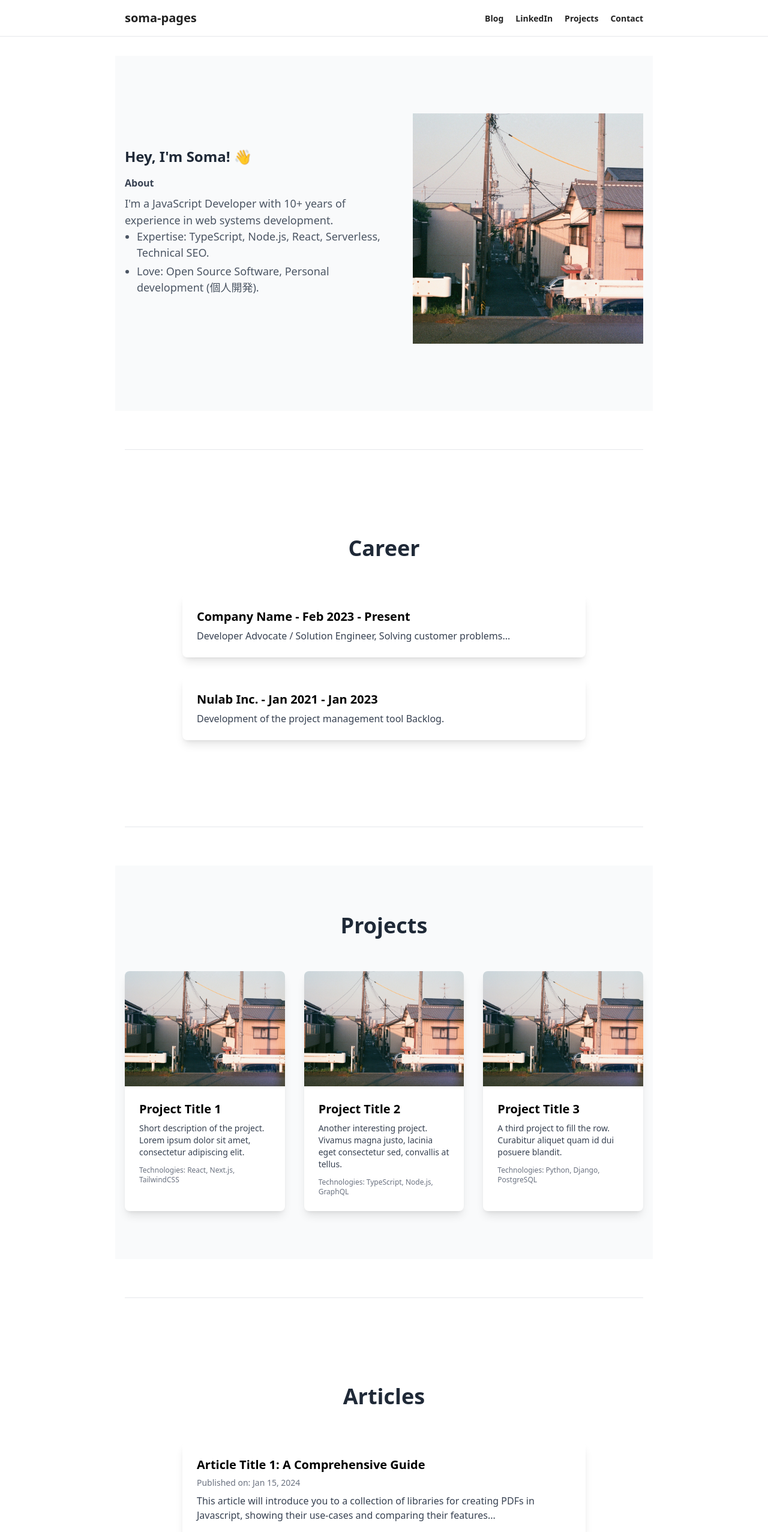
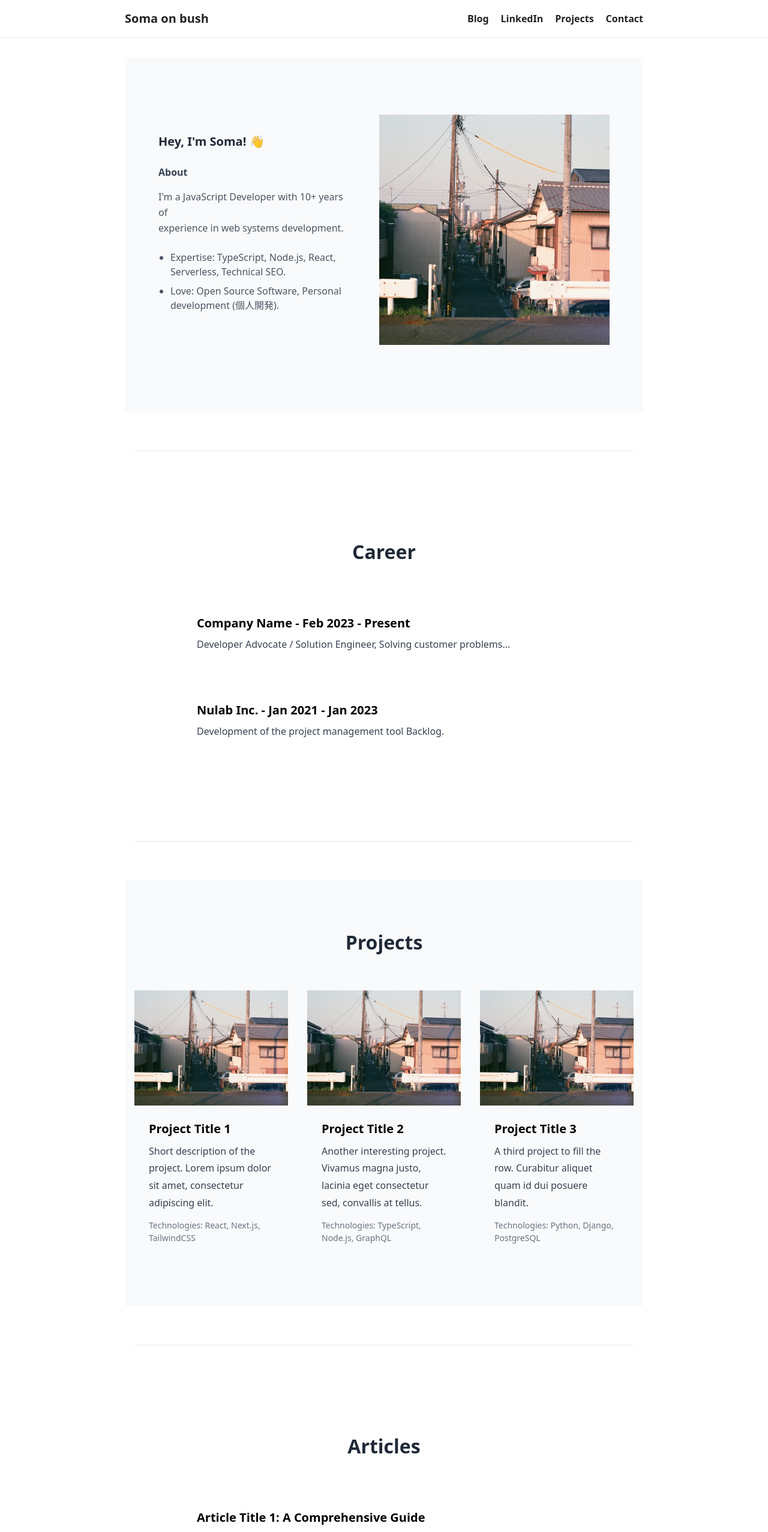
Before and after one commit to somadevfat/somadev-pages, a Next.js app: page / in a window 1280 px wide. Shown: the top 2554 px of the page at 60% size. Built offline with nearby package versions, Linux system fonts and the light colour scheme.

Commit message:
feat: ヒーローセクションのテキスト改行固定と余白調整を適用

```diff
--- a/app/page.tsx
+++ b/app/page.tsx
@@ -31,23 +31,24 @@ export default function HomePage() {
     <Layout>
       {/* Hero Section */}
       <section className="pt-16 pb-20 md:pt-24 md:pb-28 bg-gray-50">
-        <div className="container mx-auto px-4">
+        <div className="container mx-auto px-14">
           <div className="flex flex-col md:flex-row items-center justify-center gap-8 md:gap-12">
 
 
             {/* Text Content */}
             <div className="max-w-xl">
-              <h1 className="text-xl sm:text-2xl font-bold text-gray-800 mb-4">
+              <h1 className="text-main-heading font-bold text-gray-800 mb-6">
                 Hey, I&apos;m Soma! <span className="inline-block animate-wave">👋</span>
               </h1>
               <div className="mb-6">
-                <h2 className="text-sm sm:text-base font-semibold text-gray-700 mb-2">About</h2>
-                <p className="text-base sm:text-lg text-gray-600 leading-relaxed">
-                  I&apos;m a JavaScript Developer with 10+ years of experience in web systems development.
+                <h2 className="text-section-title-sm font-semibold text-gray-700 mb-4">About</h2>
+                <p className="text-body-base text-gray-600 leading-relaxed mb-6">
+                  <span className="block">I&apos;m a JavaScript Developer with 10+ years of</span>
+                  <span className="block">experience in web systems development.</span>
                 </p>
-                <ul className="text-base sm:text-lg text-gray-600 leading-relaxed list-disc list-outside pl-5 space-y-1">
-                  <li className="leading-normal">Expertise: TypeScript, Node.js, React, Serverless, Technical SEO.</li>
-                  <li className="leading-normal">Love: Open Source Software, Personal development (個人開発).</li>
+                <ul className="text-body-base text-gray-600 leading-relaxed list-disc list-outside pl-5 space-y-2">
+                  <li className="text-body-base leading-normal">Expertise: TypeScript, Node.js, React, Serverless, Technical SEO.</li>
+                  <li className="text-body-base leading-normal">Love: Open Source Software, Personal development (個人開発).</li>
                 </ul>
               </div>
             </div>
@@ -74,15 +75,15 @@ export default function HomePage() {
       {/* Career Section */}
       <section id="career" className="py-12 md:py-20">
         <div className="container mx-auto px-4">
-          <h2 className="text-3xl sm:text-4xl font-bold text-gray-800 mb-10 md:mb-14 text-center">Career</h2>
+          <h2 className="text-section-title-lg font-bold text-gray-800 mb-10 md:mb-14 text-center">Career</h2>
           <div className="space-y-8 max-w-2xl mx-auto">
-            <div className="p-6 bg-white rounded-lg shadow-lg hover:shadow-xl transition-shadow duration-300">
-              <h3 className="text-xl font-semibold text-blue-600 mb-1.5">Company Name - Feb 2023 - Present</h3>
-              <p className="text-gray-700">Developer Advocate / Solution Engineer, Solving customer problems...</p>
+            <div className="p-6">
+              <h3 className="text-item-title font-semibold text-blue-600 mb-1.5">Company Name - Feb 2023 - Present</h3>
+              <p className="text-body-base text-gray-700">Developer Advocate / Solution Engineer, Solving customer problems...</p>
             </div>
-            <div className="p-6 bg-white rounded-lg shadow-lg hover:shadow-xl transition-shadow duration-300">
-              <h3 className="text-xl font-semibold text-blue-600 mb-1.5">Nulab Inc. - Jan 2021 - Jan 2023</h3>
-              <p className="text-gray-700">Development of the project management tool Backlog.</p>
+            <div className="p-6">
+              <h3 className="text-item-title font-semibold text-blue-600 mb-1.5">Nulab Inc. - Jan 2021 - Jan 2023</h3>
+              <p className="text-body-base text-gray-700">Development of the project management tool Backlog.</p>
             </div>
           </div>
         </div>
@@ -96,9 +97,9 @@ export default function HomePage() {
       {/* Projects Section */}
       <section id="projects" className="py-12 md:py-20 bg-gray-50">
         <div className="container mx-auto px-4">
-          <h2 className="text-3xl sm:text-4xl font-bold text-gray-800 mb-10 md:mb-14 text-center">Projects</h2>
+          <h2 className="text-section-title-lg font-bold text-gray-800 mb-10 md:mb-14 text-center">Projects</h2>
           <div className="grid md:grid-cols-2 lg:grid-cols-3 gap-8">
-            <div className="bg-white rounded-lg shadow-lg overflow-hidden hover:shadow-xl transition-shadow duration-300">
+            <div>
               <div className="w-full h-48 relative">
                 <Image
                   src="/project-placeholder-1.jpg"
@@ -109,12 +110,12 @@ export default function HomePage() {
                 />
               </div>
               <div className="p-6">
-                <h3 className="text-xl font-semibold text-blue-600 mb-2">Project Title 1</h3>
-                <p className="text-gray-700 text-sm mb-3">Short description of the project. Lorem ipsum dolor sit amet, consectetur adipiscing elit.</p>
-                <p className="text-xs text-gray-500">Technologies: React, Next.js, TailwindCSS</p>
+                <h3 className="text-item-title font-semibold text-blue-600 mb-2">Project Title 1</h3>
+                <p className="text-body-base text-gray-700 mb-3">Short description of the project. Lorem ipsum dolor sit amet, consectetur adipiscing elit.</p>
+                <p className="text-item-meta text-gray-500">Technologies: React, Next.js, TailwindCSS</p>
               </div>
             </div>
-            <div className="bg-white rounded-lg shadow-lg overflow-hidden hover:shadow-xl transition-shadow duration-300">
+            <div>
               <div className="w-full h-48 relative">
                 <Image
                   src="/project-placeholder-2.jpg"
@@ -125,12 +126,12 @@ export default function HomePage() {
                 />
               </div>
               <div className="p-6">
-                <h3 className="text-xl font-semibold text-blue-600 mb-2">Project Title 2</h3>
-                <p className="text-gray-700 text-sm mb-3">Another interesting project. Vivamus magna justo, lacinia eget consectetur sed, convallis at tellus.</p>
-                <p className="text-xs text-gray-500">Technologies: TypeScript, Node.js, GraphQL</p>
+                <h3 className="text-item-title font-semibold text-blue-600 mb-2">Project Title 2</h3>
+                <p className="text-body-base text-gray-700 mb-3">Another interesting project. Vivamus magna justo, lacinia eget consectetur sed, convallis at tellus.</p>
+                <p className="text-item-meta text-gray-500">Technologies: TypeScript, Node.js, GraphQL</p>
               </div>
             </div>
-            <div className="bg-white rounded-lg shadow-lg overflow-hidden hover:shadow-xl transition-shadow duration-300">
+            <div>
               <div className="w-full h-48 relative">
                 <Image
                   src="/project-placeholder-1.jpg"
@@ -141,9 +142,9 @@ export default function HomePage() {
                 />
               </div>
               <div className="p-6">
-                <h3 className="text-xl font-semibold text-blue-600 mb-2">Project Title 3</h3>
-                <p className="text-gray-700 text-sm mb-3">A third project to fill the row. Curabitur aliquet quam id dui posuere blandit.</p>
-                <p className="text-xs text-gray-500">Technologies: Python, Django, PostgreSQL</p>
+                <h3 className="text-item-title font-semibold text-blue-600 mb-2">Project Title 3</h3>
+                <p className="text-body-base text-gray-700 mb-3">A third project to fill the row. Curabitur aliquet quam id dui posuere blandit.</p>
+                <p className="text-item-meta text-gray-500">Technologies: Python, Django, PostgreSQL</p>
               </div>
             </div>
           </div>
@@ -158,20 +159,20 @@ export default function HomePage() {
       {/* Articles Section */}
       <section id="articles" className="py-12 md:py-20">
         <div className="container mx-auto px-4">
-          <h2 className="text-3xl sm:text-4xl font-bold text-gray-800 mb-10 md:mb-14 text-center">Articles</h2>
+          <h2 className="text-section-title-lg font-bold text-gray-800 mb-10 md:mb-14 text-center">Articles</h2>
           <div className="space-y-6 max-w-2xl mx-auto">
-            <div className="p-6 bg-white rounded-lg shadow-lg hover:shadow-xl transition-shadow duration-300">
+            <div className="p-6">
               <a href="#" className="block group">
-                <h3 className="text-xl font-semibold text-blue-600 group-hover:underline mb-1.5">Article Title 1: A Comprehensive Guide</h3>
-                <p className="text-gray-500 text-sm mb-2">Published on: Jan 15, 2024</p>
-                <p className="text-gray-700">This article will introduce you to a collection of libraries for creating PDFs in Javascript, showing their use-cases and comparing their features...</p>
+                <h3 className="text-item-title font-semibold text-blue-600 group-hover:underline mb-1.5">Article Title 1: A Comprehensive Guide</h3>
+                <p className="text-item-meta text-gray-500 mb-2">Published on: Jan 15, 2024</p>
+                <p className="text-body-base text-gray-700">This article will introduce you to a collection of libraries for creating PDFs in Javascript, showing their use-cases and comparing their features...</p>
               </a>
             </div>
-            <div className="p-6 bg-white rounded-lg shadow-lg hover:shadow-xl transition-shadow duration-300">
+            <div className="p-6">
               <a href="#" className="block group">
-                <h3 className="text-xl font-semibold text-blue-600 group-hover:underline mb-1.5">Manage your life task with GitHub</h3>
-                <p className="text-gray-500 text-sm mb-2">Published on: Dec 20, 2023</p>
-                <p className="text-gray-700">I suggested using Github to manage a personal task, which is already familiar to engineers, and using it for projects other than system development...</p>
+                <h3 className="text-item-title font-semibold text-blue-600 group-hover:underline mb-1.5">Manage your life task with GitHub</h3>
+                <p className="text-item-meta text-gray-500 mb-2">Published on: Dec 20, 2023</p>
+                <p className="text-body-base text-gray-700">I suggested using Github to manage a personal task, which is already familiar to engineers, and using it for projects other than system development...</p>
               </a>
             </div>
           </div>
--- a/components/Footer.tsx
+++ b/components/Footer.tsx
@@ -6,8 +6,7 @@ const Footer = () => {
   const linkedInUrl = "https://www.linkedin.com/in/%E8%8D%89%E9%A6%AC-%E5%B9%B3%E9%87%8E-6733b2368/";
 
   return (
-    <footer className="py-10 border-t border-gray-200 mt-auto w-full">
-      <div className="container mx-auto text-center">
+    <footer className="py-10 border-t border-gray-200 mt-auto w-full text-center">
       <nav className="mb-4">
         <ul className="flex justify-center space-x-4 items-center flex-wrap">
           <li>
@@ -43,8 +42,7 @@ const Footer = () => {
         </ul>
       </nav>
       <div className="text-body-sm text-gray-500">
-          <p>&copy; {currentYear} soma-pages</p>
-        </div>
+        <p>&copy; {currentYear} Soma on bush</p>
       </div>
     </footer>
   );
--- a/components/Header.tsx
+++ b/components/Header.tsx
@@ -4,30 +4,30 @@ const Header = () => {
   const contactUrl = "/contact"; // Placeholder, assuming a contact page or section
 
   return (
-    <header className="w-full py-4 border-b border-gray-200">
-      <div className="max-w-4xl w-full mx-auto px-4 flex justify-between items-center">
-        <Link href="/" className="text-lg sm:text-xl font-semibold text-textDark hover:text-chicBlue whitespace-nowrap">
-          soma-pages
+    <header className="w-full border-b border-gray-200">
+      <div className="max-w-4xl w-full mx-auto px-4 py-4 flex justify-between items-center">
+        <Link href="/" className="text-header-title font-semibold text-textDark hover:text-chicBlue whitespace-nowrap">
+          Soma on bush
         </Link>
         <nav>
           <ul className="flex space-x-4 sm:space-x-5 items-center flex-wrap justify-end">
             <li>
-              <Link href="/blog" className="text-sm font-semibold text-textDark hover:text-chicBlue whitespace-nowrap">
+              <Link href="/blog" className="text-header-nav font-semibold text-textDark hover:text-chicBlue whitespace-nowrap">
                 Blog
               </Link>
             </li>
             <li>
-              <Link href="#" className="text-sm font-semibold text-textDark hover:text-chicBlue whitespace-nowrap">
+              <Link href="#" className="text-header-nav font-semibold text-textDark hover:text-chicBlue whitespace-nowrap">
                 LinkedIn
               </Link>
             </li>
             <li>
-              <Link href="/projects" className="text-sm font-semibold text-textDark hover:text-chicBlue whitespace-nowrap">
+              <Link href="/projects" className="text-header-nav font-semibold text-textDark hover:text-chicBlue whitespace-nowrap">
                 Projects
               </Link>
             </li>
             <li>
-              <Link href={contactUrl} className="text-sm font-semibold text-textDark hover:text-chicBlue whitespace-nowrap">
+              <Link href={contactUrl} className="text-header-nav font-semibold text-textDark hover:text-chicBlue whitespace-nowrap">
                 Contact
               </Link>
             </li>
--- a/components/Layout.tsx
+++ b/components/Layout.tsx
@@ -8,9 +8,9 @@ type LayoutProps = {
 
 const Layout: React.FC<LayoutProps> = ({ children }) => {
   return (
-    <div className="min-h-screen flex flex-col items-center bg-white">
+    <div className="min-h-screen flex flex-col bg-white">
       <Header />
-      <div className="w-full max-w-4xl">
+      <div className="w-full max-w-4xl mx-auto px-4 flex flex-col flex-grow">
         <main className="flex-grow py-8">
           {children}
         </main>
--- a/tailwind.config.js
+++ b/tailwind.config.js
@@ -24,6 +24,13 @@ module.exports = {
         'body-lg': ['1.125rem', { lineHeight: '1.7' }], // 例: 18px
         'body-base': ['1rem', { lineHeight: '1.8' }],    // 例: 16px
         'body-sm': ['0.875rem', { lineHeight: '1.6' }], // 例: 14px
+        'header-title': '20px',        // ヘッダーのサイトタイトル用
+        'header-nav': '16px',          // ヘッダーのナビゲーションリンク用
+        'main-heading': '20px',        // "Hey, I'm Soma!" 用
+        'section-title-sm': '16px',    // "About" 等の小さなセクションタイトル用
+        'section-title-lg': '32px',    // "Career", "Projects", "Articles" 等の大きなセクションタイトル用
+        'item-title': '20px',          // Career/Project/Article の各アイテムのタイトル用
+        'item-meta': '14px',           // 日付や技術スタック等の補足情報用
       },
       spacing: {
         'section-y': '5rem',     // 4remから5rem (80px) に変更
```
Lines whose indentation alone changed are shown as unchanged.
